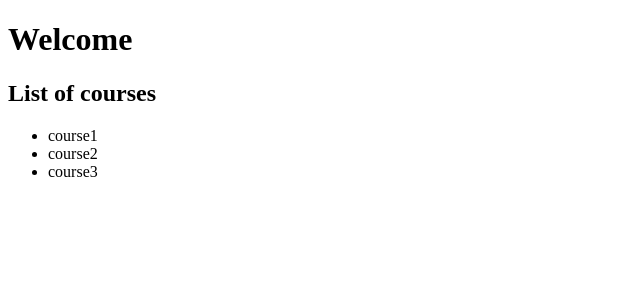
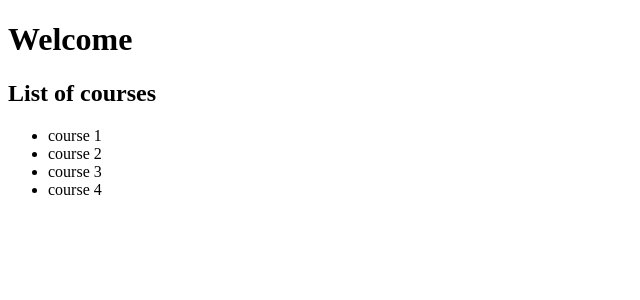
Before and after one commit to rastlyn80/angular-special-app, an Angular app: page / in a window 1280 px wide. Shown: the top 300 px of the page, without its empty margins (0-640 px from the left). Built offline with nearby package versions, Linux system fonts and the light colour scheme.

Commit message:
Created first dependency injection

```diff
--- a/src/app/app.module.ts
+++ b/src/app/app.module.ts
@@ -1,3 +1,4 @@
+import { CoursesService } from './courses.service';
 import { CoursesComponent } from './courses.component';
 import { BrowserModule } from '@angular/platform-browser';
 import { NgModule } from '@angular/core';
@@ -14,7 +15,9 @@ import { CourseComponent } from './course/course.component';
   imports: [
     BrowserModule
   ],
-  providers: [],
+  providers: [
+    CoursesService
+  ],
   bootstrap: [AppComponent]
 })
 export class AppModule { }
--- a/src/app/courses.component.ts
+++ b/src/app/courses.component.ts
@@ -1,3 +1,4 @@
+import { CoursesService } from './courses.service';
 import { Component } from '@angular/core';
 
 @Component({
@@ -5,13 +6,19 @@ import { Component } from '@angular/core';
   template: `
         <h2>{{ getTitle() }}</h2>
         <ul>
-            <li *ngFor="let course of courses">{{ course }}</li>
+            <li *ngFor="let course of courses">
+              {{ course }}
+            </li>
         </ul>
         `
 })
 export class CoursesComponent {
   title = "List of courses";
-  courses = ["course1", "course2", "course3"]
+  courses;
+
+  constructor(service: CoursesService) {
+    this.courses = service.getCourses();
+  }
 
   getTitle() {
     return this.title;
--- /dev/null
+++ b/src/app/courses.service.ts
@@ -0,0 +1,6 @@
+
+export class CoursesService {
+    getCourses() {
+        return ["course 1", "course 2", "course 3", "course 4"];
+    }
+}
```
